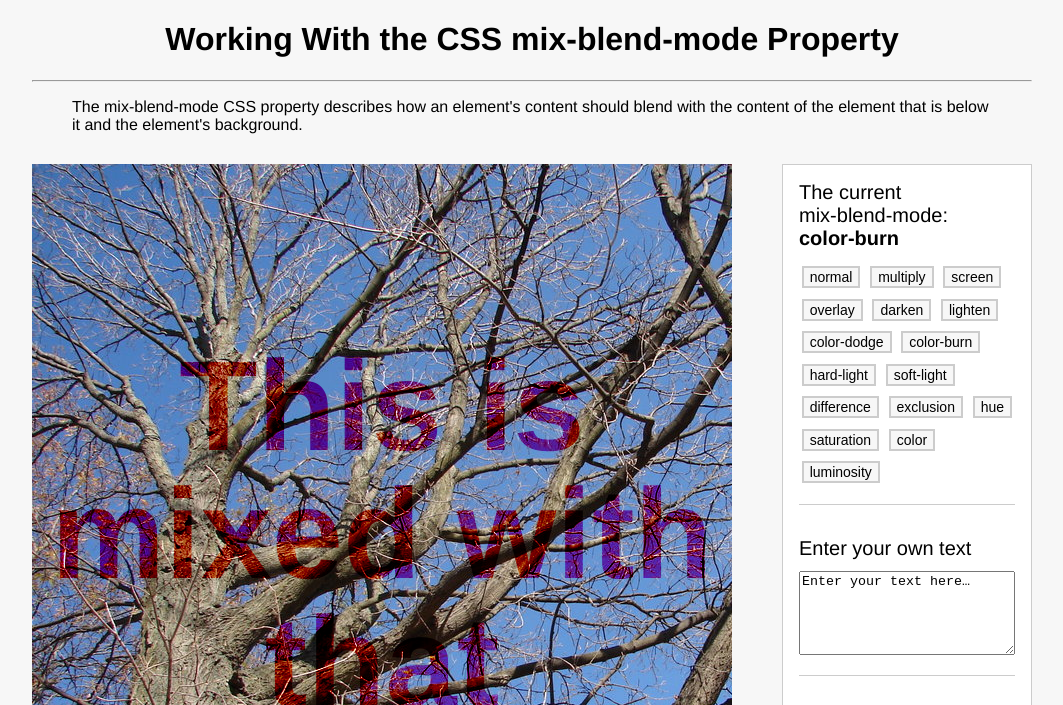
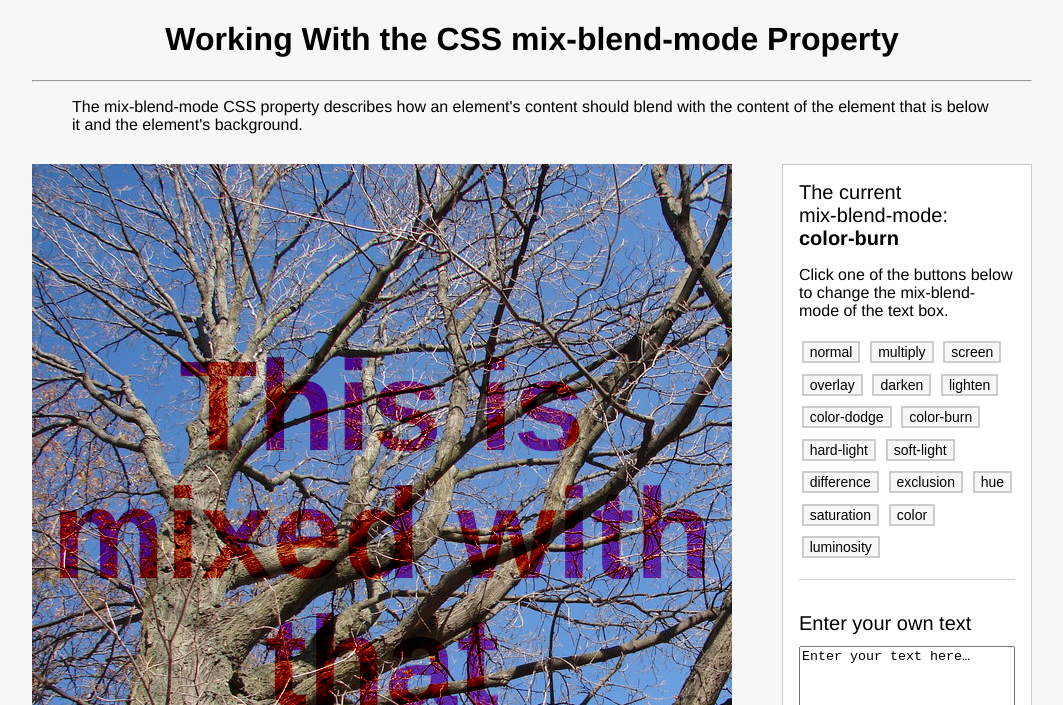
Before and after one commit to jeffreysmithart/mix-blend-mode, a website: page index.html in a window 1280 px wide. Shown: the top 705 px of the page, without its empty margins (108-1171 px from the left). Drawn offline with nearby package versions, Linux system fonts and the light colour scheme.

Commit message:
update the contol panel. Added README file

```diff
--- a/index.html
+++ b/index.html
@@ -24,6 +24,7 @@
 			<div class="blend-controls">
 				<h2>The current<br /> mix-blend-mode:<br />
 					<span id="mode">color-burn</span></h2>
+					<p>Click one of the buttons below to change the mix-blend-mode of the text box.</p>
 				<div class="blend-buttons">
 					<button data-blend="normal">Normal</button>
 					<button data-blend="multiply">multiply</button>
```
Also changed, not shown: README.md (added).
